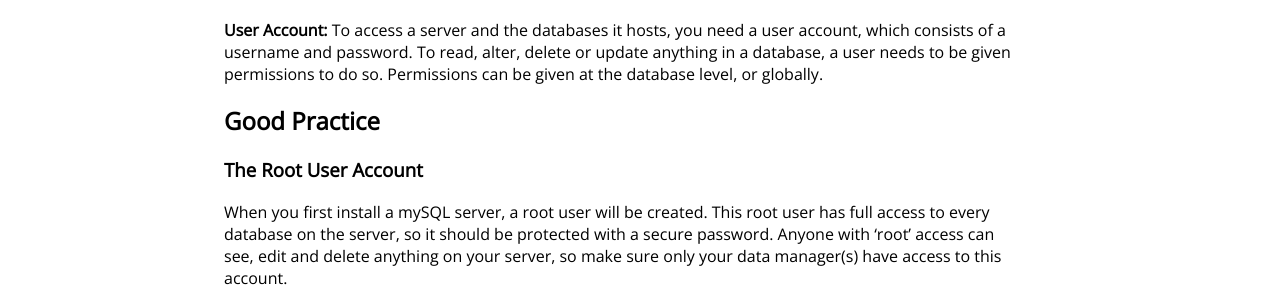
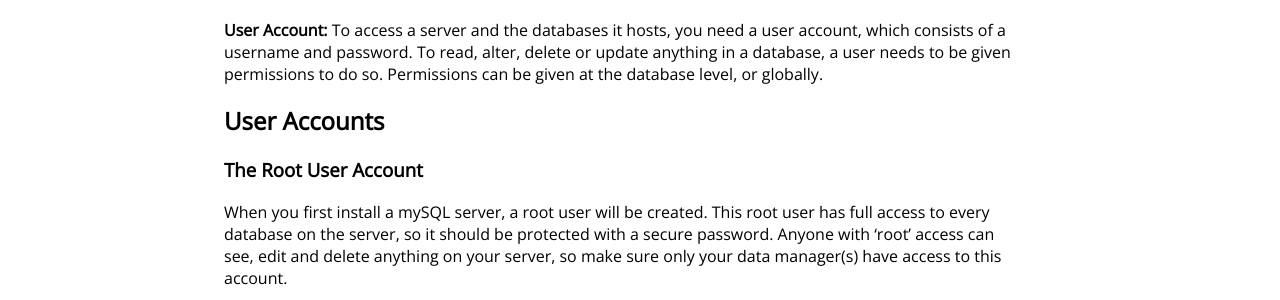
Before and after one commit to stats4sd/Installation-Guides, a Jekyll site: the page built from guides/Concepts/DatabaseSetup/DatabaseSetup.md, in a window 1280 px wide. Shown: the part 1138-1438 px from the top of the page. Built offline with Jekyll 4.4.1, drawn with Linux system fonts in a browser that asks for light colours.

Commit message:
minor edit to Datahbase Setup

```diff
--- a/guides/Concepts/DatabaseSetup/DatabaseSetup.md
+++ b/guides/Concepts/DatabaseSetup/DatabaseSetup.md
@@ -23,7 +23,7 @@ It is very useful to understand the difference between these 3 concepts. When yo
 **User Account:** To access a server and the databases it hosts, you need a user account, which consists of a username and password. To read, alter, delete or update anything in a database, a user needs to be given permissions to do so. Permissions can be given at the database level, or globally.
 
 
-## Good Practice
+## User Accounts
 
 ### The Root User Account
 When you first install a mySQL server, a root user will be created. This root user has full access to every database on the server, so it should be protected with a secure password. Anyone with 'root' access can see, edit and delete anything on your server, so make sure only your data manager(s) have access to this account.
```
